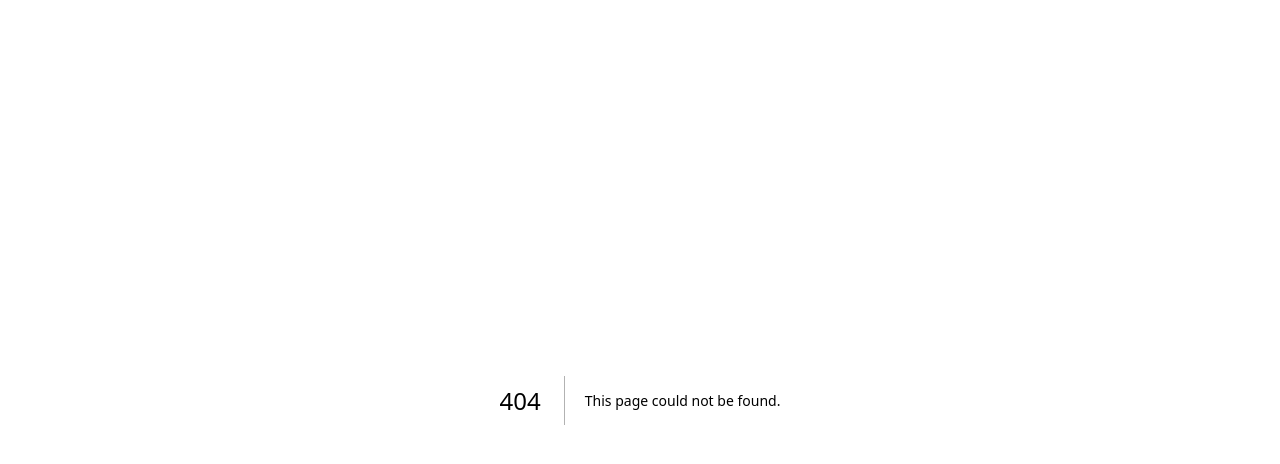
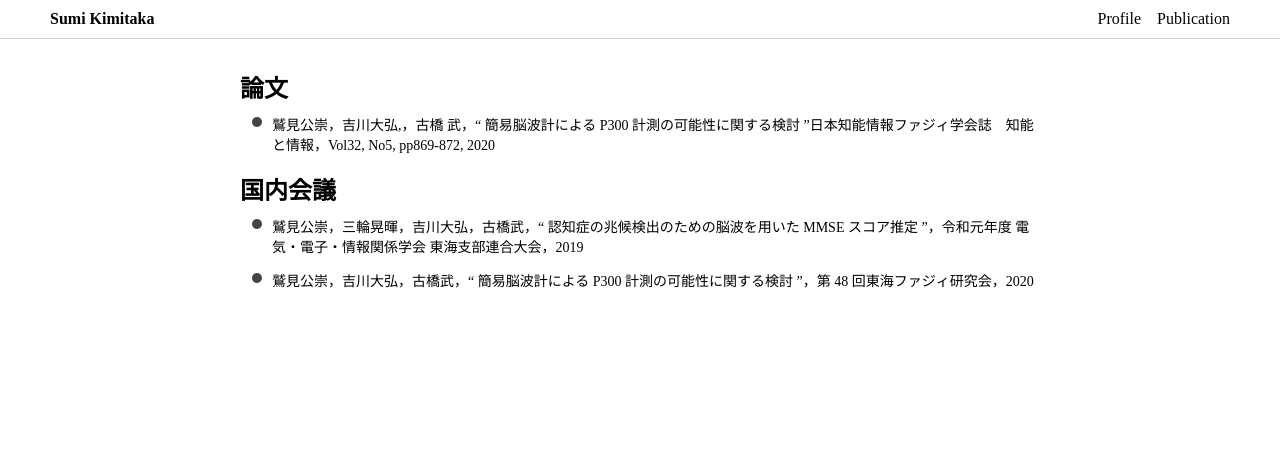
Before and after one commit to undaria/undaria.github.io, a Next.js app: page /publication in a window 1280 px wide. Before the commit this address had no page. Shown: the top 464 px of the page. Built offline with nearby package versions, Linux system fonts and the light colour scheme.

Commit message:
基本画面の作成

```diff
--- /dev/null
+++ b/components/Header.jsx
@@ -0,0 +1,16 @@
+import Link from 'next/link';
+import styles from '../styles/Header.module.css'
+
+ function Header() {
+     return <header className={styles.header}>
+             <h1  className={styles.name}>Sumi Kimitaka</h1>
+             <ul className={styles.navigation}>
+                <li><Link href="/">Profile</Link>
+                </li>
+                 <li><Link href="/publication">Publication</Link></li>
+
+             </ul>
+       </header>;
+   }
+
+   export default Header;
--- /dev/null
+++ b/pages/publication/index.tsx
@@ -0,0 +1,25 @@
+import Head from 'next/head'
+import Image from 'next/image'
+import { Inter } from '@next/font/google'
+import styles from '../../styles/Publication.module.css'
+const inter = Inter({ subsets: ['latin'] })
+import Header from '../../components/Header'
+
+export default function Publication() {
+  return (
+    <>
+    <Header />
+    <main>
+    <h1 className={styles.header1}>論文</h1>
+      <ul className={styles.certificate_list}>
+        <li>鷲見公崇，吉川大弘,，古橋 武，“ 簡易脳波計による P300 計測の可能性に関する検討 ”日本知能情報ファジィ学会誌　知能と情報，Vol32, No5, pp869-872, 2020</li>
+      </ul>
+    <h1 className={styles.header1}>国内会議</h1>
+    <ul className={styles.certificate_list}>
+        <li>鷲見公崇，三輪晃暉，吉川大弘，古橋武，“ 認知症の兆候検出のための脳波を用いた MMSE スコア推定 ”，令和元年度 電気・電子・情報関係学会 東海支部連合大会，2019</li>
+        <li>鷲見公崇，吉川大弘，古橋武，“ 簡易脳波計による P300 計測の可能性に関する検討 ”，第 48 回東海ファジィ研究会，2020</li>
+    </ul>
+    </main>
+    </>
+  )
+}
--- /dev/null
+++ b/styles/Header.module.css
@@ -0,0 +1,23 @@
+.header {
+    display: flex;
+    flex-wrap: wrap;
+    justify-content: space-between;
+    align-items: center;
+    padding: 10px 50px;
+    border-bottom: solid 1px #CCCCCC;
+  }
+
+.name {
+    font-size: 16px;
+}
+
+.navigation {
+    display: flex;
+    justify-content: space-between;
+    align-items: center;
+    flex-direction: row;
+}
+.navigation > li {
+    padding-left: 16px;
+    font-size: 16px;
+}
--- /dev/null
+++ b/styles/Publication.module.css
@@ -0,0 +1,25 @@
+.header1 {
+    margin: 10px 0px 0px;
+    font-size: 24px;
+}
+
+
+.certificate_list {
+    padding: 0.2em 0em 0em 2em;
+}
+.certificate_list > li {
+    position: relative;
+    padding: 0.5em 0; /*前後の文との余白*/
+    font-size: 14px;
+}
+.certificate_list > li:before {
+    position: absolute;
+    top: 10px;
+    left: -20px;
+    content:  "";     /* 空の要素作成 */
+    width:  10px;               /* 幅指定 */
+    height:  10px;              /* 高さ指定 */
+    display:  inline-block;     /* インラインブロックにする */
+    background-color: #444;  /* 背景色指定 */
+    border-radius:  50%;        /* 要素を丸くする */
+}
```
Also changed, not shown: public/my_face.JPEG (added), 1 other file (tests, documents, lock files or other folders).
